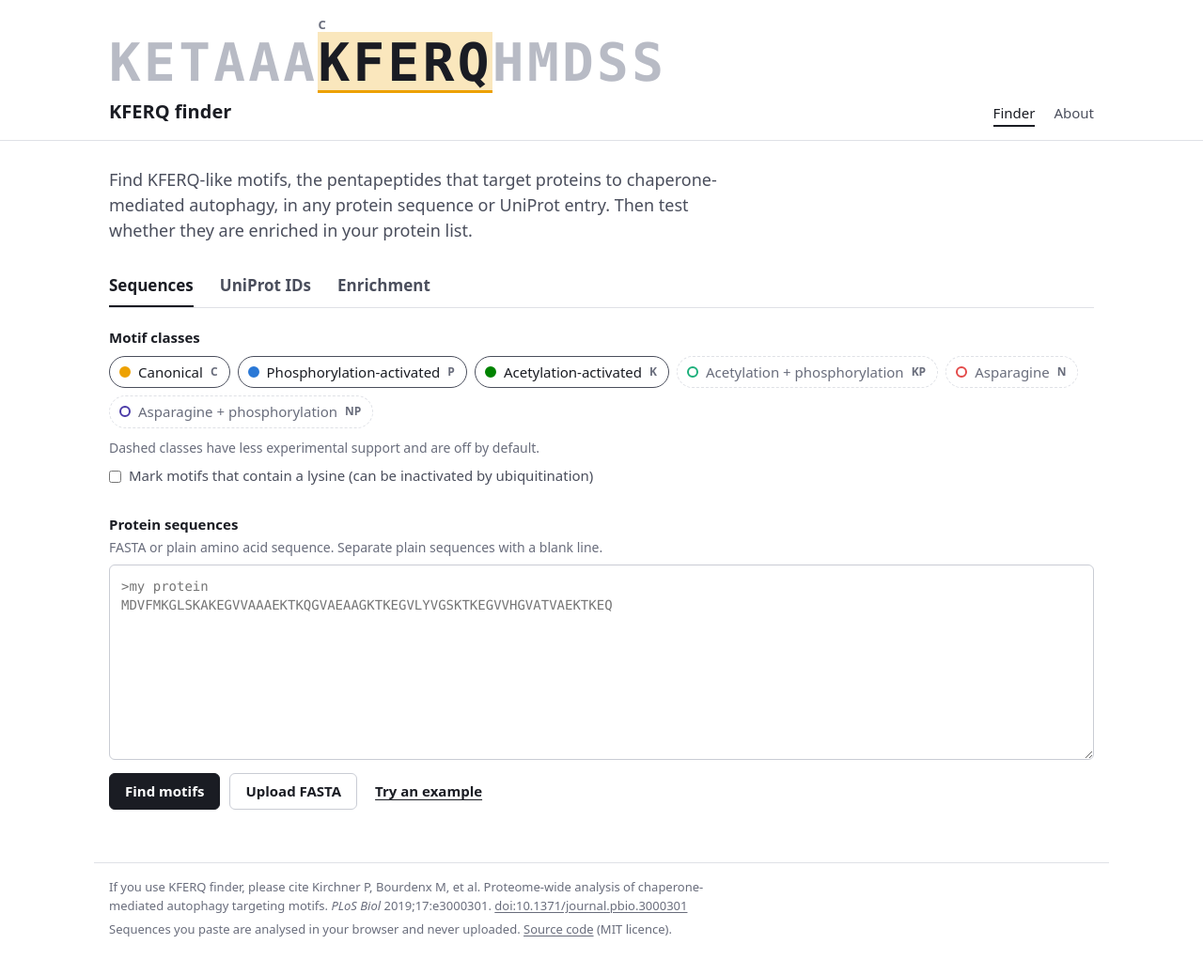
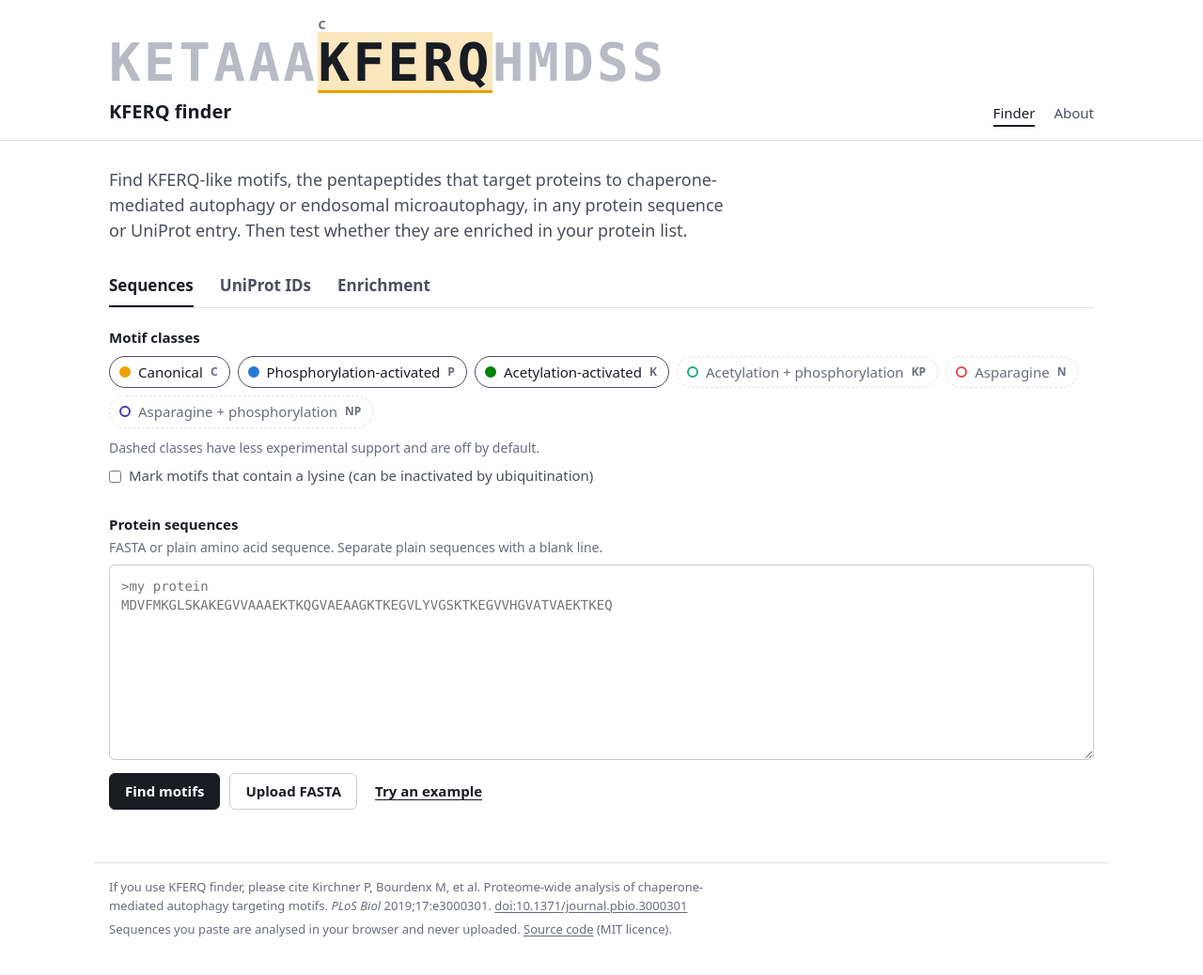
Before and after one commit to bourdenxlab/kferq-finder, a Jekyll site: the page built from index.html, in a window 1280 px wide. Shown: the whole page at 94% size. Built offline with Jekyll 4.4.1, drawn with Linux system fonts in a browser that asks for light colours; some web fonts are replaced.

Commit message:
Mention endosomal microautophagy alongside CMA in the site description
Co-Authored-By: Claude Opus 5.5 <noreply@anthropic.com>

```diff
--- a/_config.yml
+++ b/_config.yml
@@ -1,5 +1,5 @@
 title: KFERQ finder
-description: Find KFERQ-like motifs, the pentapeptides that target proteins to chaperone-mediated autophagy, and test whether they are enriched in a protein list.
+description: Find KFERQ-like motifs, the pentapeptides that target proteins to chaperone-mediated autophagy or endosomal microautophagy, and test whether they are enriched in a protein list.
 markdown: kramdown
 exclude:
   - scripts
--- a/index.html
+++ b/index.html
@@ -2,7 +2,7 @@
 layout: default
 title: KFERQ finder
 ---
-<p class="lede">Find KFERQ-like motifs, the pentapeptides that target proteins to chaperone-mediated autophagy, in any protein sequence or UniProt entry. Then test whether they are enriched in your protein list.</p>
+<p class="lede">Find KFERQ-like motifs, the pentapeptides that target proteins to chaperone-mediated autophagy or endosomal microautophagy, in any protein sequence or UniProt entry. Then test whether they are enriched in your protein list.</p>
 
 <div class="tabs" role="tablist" aria-label="Analysis">
   <button role="tab" id="tab-sequences" aria-controls="panel-sequences" aria-selected="true">Sequences</button>
```
Also changed, not shown: about.md (+1 -1 lines), README.md.
